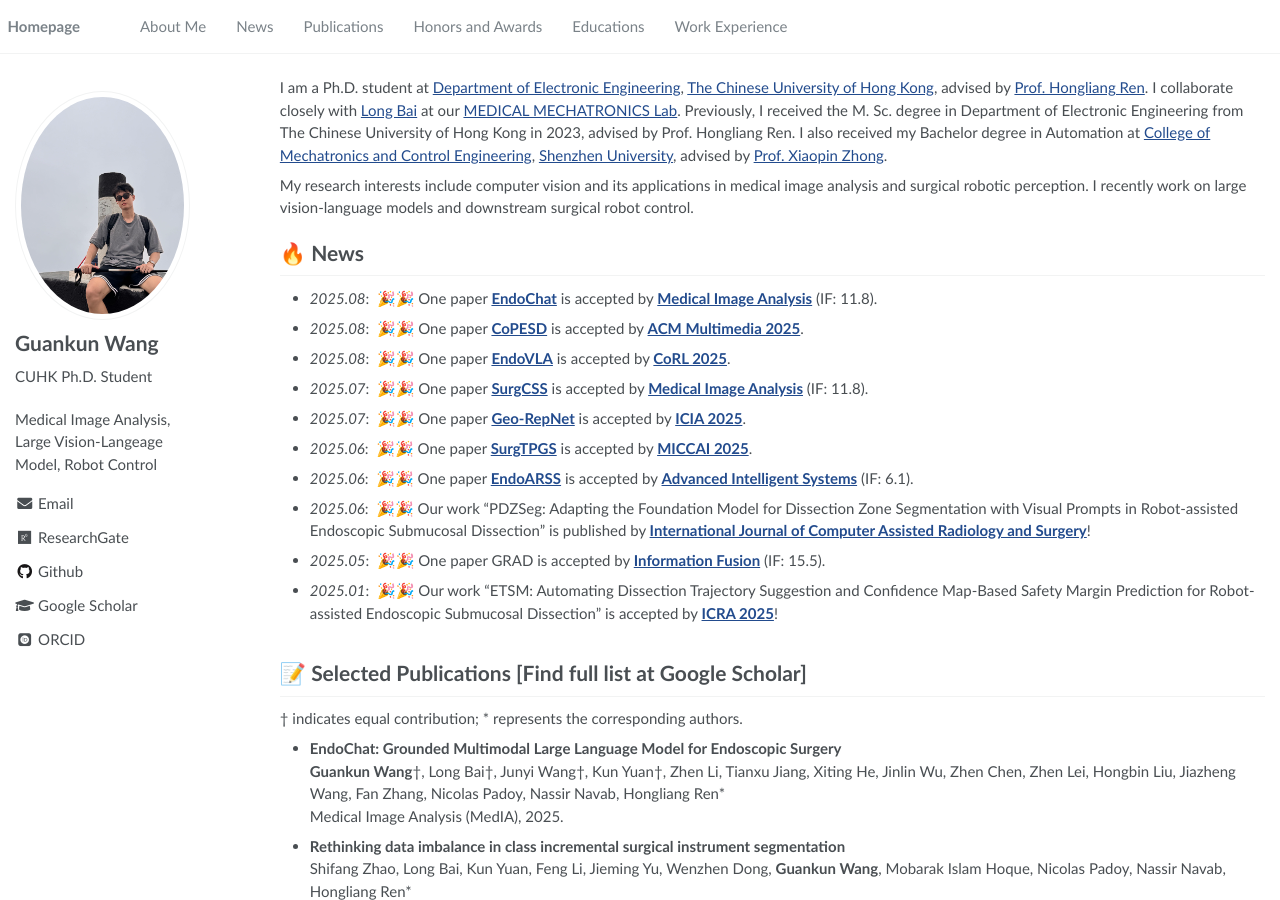
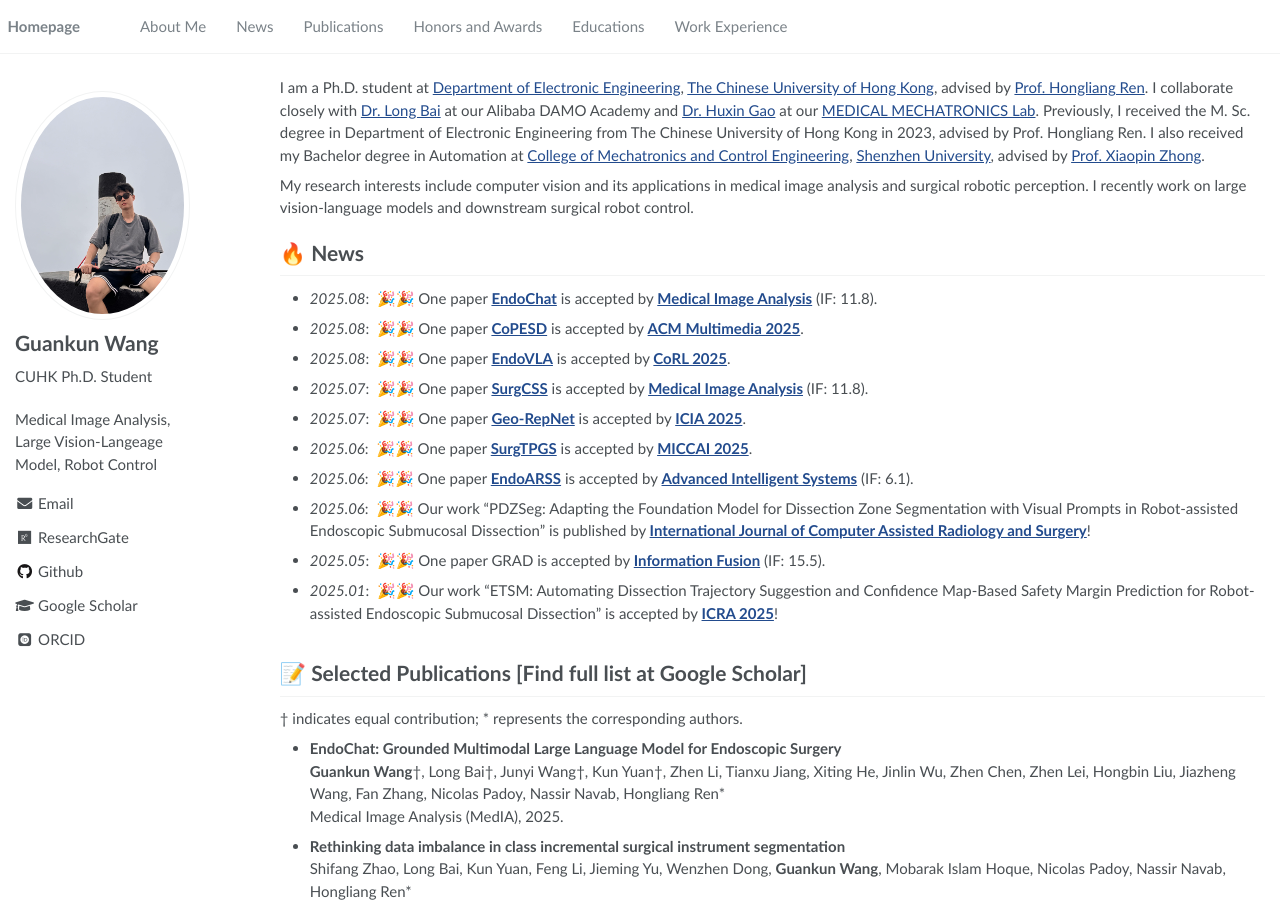
Before and after one commit to gkwang-cuhk/gkwang-cuhk.github.io, a Jekyll site: the page built from _pages/about.md, in a window 1280 px wide and 900 px high. Built offline with Jekyll 4.4.1, drawn with Linux system fonts in a browser that asks for light colours; some web fonts are replaced.

Commit message:
Update about.md

```diff
--- a/_pages/about.md
+++ b/_pages/about.md
@@ -16,7 +16,7 @@ redirect_from:
 
 <span class='anchor' id='about-me'></span>
 
-I am a Ph.D. student at [Department of Electronic Engineering](https://www.ee.cuhk.edu.hk/en-gb/), [The Chinese University of Hong Kong](https://www.cuhk.edu.hk/english/index.html), advised by [Prof. Hongliang Ren](https://www.ee.cuhk.edu.hk/en-gb/people/academic-staff/professors/prof-ren-hongliang). I collaborate closely with [Long Bai](https://longbai-cuhk.github.io/) at our [MEDICAL MECHATRONICS Lab](http://www.labren.org/mm/lab/). Previously, I received the M. Sc. degree in Department of Electronic Engineering from The Chinese University of Hong Kong in 2023, advised by Prof. Hongliang Ren. I also received my Bachelor degree in Automation at [College of Mechatronics and Control Engineering](https://cmce.szu.edu.cn/), [Shenzhen University](https://www.szu.edu.cn/), advised by [Prof. Xiaopin Zhong](https://cmce.szu.edu.cn/info/1686/5238.htm).
+I am a Ph.D. student at [Department of Electronic Engineering](https://www.ee.cuhk.edu.hk/en-gb/), [The Chinese University of Hong Kong](https://www.cuhk.edu.hk/english/index.html), advised by [Prof. Hongliang Ren](https://www.ee.cuhk.edu.hk/en-gb/people/academic-staff/professors/prof-ren-hongliang). I collaborate closely with [Dr. Long Bai](https://longbai-cuhk.github.io/) at our Alibaba DAMO Academy and [Dr. Huxin Gao](https://ghx-0228.github.io/) at our [MEDICAL MECHATRONICS Lab](http://www.labren.org/mm/lab/). Previously, I received the M. Sc. degree in Department of Electronic Engineering from The Chinese University of Hong Kong in 2023, advised by Prof. Hongliang Ren. I also received my Bachelor degree in Automation at [College of Mechatronics and Control Engineering](https://cmce.szu.edu.cn/), [Shenzhen University](https://www.szu.edu.cn/), advised by [Prof. Xiaopin Zhong](https://cmce.szu.edu.cn/info/1686/5238.htm).
 
 My research interests include computer vision and its applications in medical image analysis and surgical robotic perception. I recently work on large vision-language models and downstream surgical robot control.
 
```
